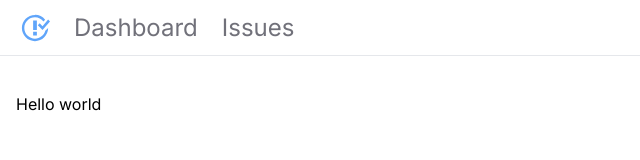
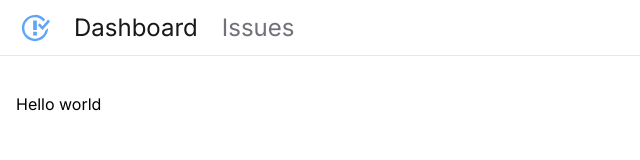
Before and after one commit to Ayobami6/issue-tracker, a Next.js app: page / in a window 1280 px wide. Shown: the top 160 px of the page, without its empty margins (0-640 px from the left). Built offline with nearby package versions, Linux system fonts and the light colour scheme.

Commit message:
add active link style in navbar

```diff
--- a/app/NavBar.tsx
+++ b/app/NavBar.tsx
@@ -1,8 +1,12 @@
+'use client'
 import React from 'react';
 import Link from 'next/link';
 import { GoIssueClosed } from 'react-icons/go'
+import { usePathname } from 'next/navigation';
+import classnames from 'classnames';
 
 export const NavBar: React.FC = () => {
+	const currentPath = usePathname();
 	const links = [
 		{ label: 'Dashboard', href: '/' },
 		{ label: 'Issues', href: '/issues' }
@@ -13,7 +17,11 @@
 			<ul className='flex space-x-6'>
 				{links.map((link, index) => (
 					<li key={index}>
-						<Link className='text-zinc-500 hover:text-zinc-800 transition-colors' href={link.href}>{link.label}</Link>
+						<Link className={classnames({
+							'text-zinc-900': currentPath === link.href,
+							'text-zinc-500': true,
+							'hover:text-zinc-800 transition-colors': true
+						})} href={link.href}>{link.label}</Link>
 					</li>
 
 				))}
--- a/package.json
+++ b/package.json
@@ -13,6 +13,8 @@
     "@types/react": "18.2.33",
     "@types/react-dom": "18.2.14",
     "autoprefixer": "10.4.16",
+    "classname": "^0.0.0",
+    "classnames": "^2.3.2",
     "eslint": "8.52.0",
     "eslint-config-next": "14.0.0",
     "next": "14.0.0",
```
Also changed, not shown: 1 other file (tests, documents, lock files or other folders).
